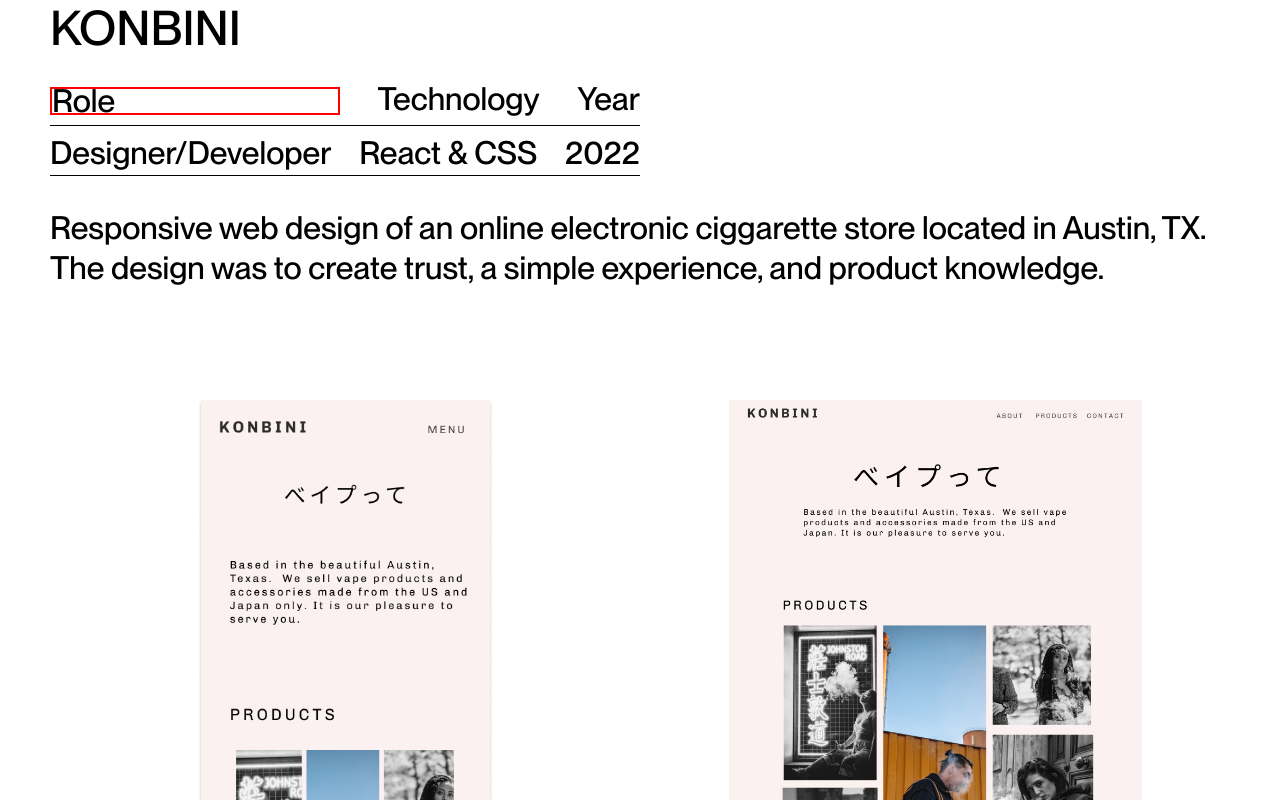
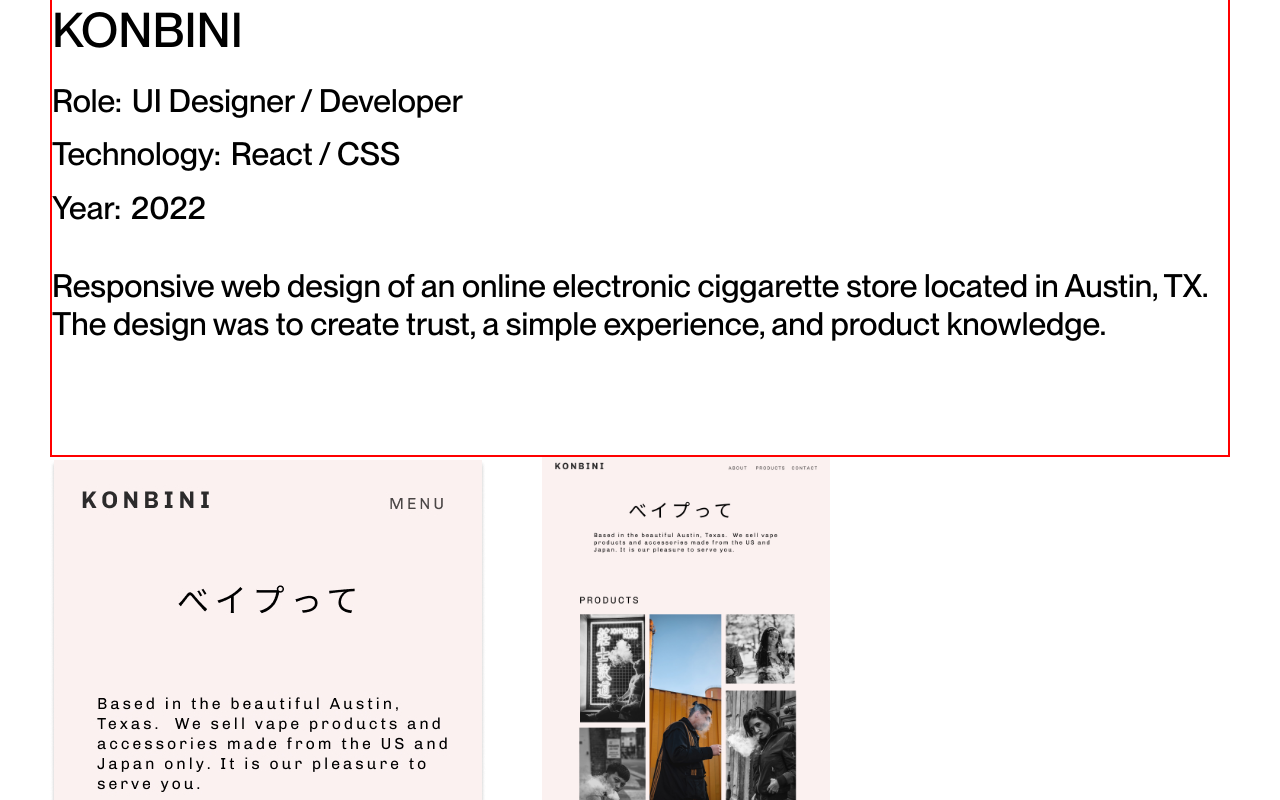
Before and after one commit to taerichard/port2, a React (Create React App) app: page /konbini in a window 1280 px wide. Shown: the part 80-880 px from the top of the page. Built offline with nearby package versions, Linux system fonts and the light colour scheme.

Commit message:
added new logo design

```diff
--- a/src/components/work/Designs.js
+++ b/src/components/work/Designs.js
@@ -2,6 +2,7 @@
 import kon from "../../resources/images/konbini.jpg";
 import north from "../../resources/images/northcreek.jpg";
 import "./styles/designStyles.css";
+import fitnessLogo from "../../resources/images/designs/fitnessLogo.png";
 
 const Designs = () => {
   const [selectedId, setSelectedId] = useState(1);
@@ -13,8 +14,8 @@
     },
     {
       id: 2,
-      title: "",
-      imgSrc: north,
+      title: "Logo",
+      imgSrc: fitnessLogo,
     },
     {
       id: 3,
--- a/src/pages/Konbini.js
+++ b/src/pages/Konbini.js
@@ -9,26 +9,20 @@
     <div className="konbini-container">
       <div className="konbini-header">
         <h1 className="konbini-title">Konbini</h1>
-        {/* <ul className="konbini-list">
-          <li className="konbini-list__item">
-            Role: UI Design and Development
-          </li>
-          <li className="konbini-list__item">
-            Technology: React JavaScript, CSS
-          </li>
-          <li className="konbini-list__item">Year: 2022</li>
-        </ul> */}
 
-        <div className="konbini-table">
-          <div className="konbini-table__header">
-            <span>Role</span>
-            <span>Technology</span>
-            <span>Year</span>
+        <div className="konbini-table-container">
+          <div className="konbini-role">
+            <h2>Role: </h2>
+            <h2>UI Designer / Developer</h2>
           </div>
-          <div className="konbini-table__data">
-            <span>Designer/Developer</span>
-            <span>React & CSS</span>
-            <span>2022</span>
+
+          <div className="konbini-tech">
+            <h2>Technology:</h2>
+            <h2>React / CSS</h2>
+          </div>
+          <div className="konbini-year">
+            <h2>Year:</h2>
+            <h2>2022</h2>
           </div>
         </div>
         <p className="konbini-bio">
@@ -39,10 +33,10 @@
       </div>
       <div className="konbini-images">
         <div className="konbini-images-1">
-          <img src={mobileImage} width="50%" />
+          <img src={mobileImage} />
         </div>
         <div className="konbini-images-2">
-          <img src={desktopImage} width="70%" />
+          <img src={desktopImage} />
         </div>
       </div>
       <ContactSection />
--- a/src/pages/styles/konbiniStyles.css
+++ b/src/pages/styles/konbiniStyles.css
@@ -4,81 +4,60 @@
 
 .konbini-header {
   padding-bottom: 5rem;
+  border: 2px solid red;
 }
 .konbini-title {
   font-size: 3rem;
   font-weight: 500;
   text-transform: uppercase;
 }
-.konbini-list {
-  list-style: none;
-  padding: 0;
+
+.konbini-role,
+.konbini-tech,
+.konbini-year {
+  display: flex;
+  flex-direction: row;
 }
 
-.konbini-list__item {
-  /* font-size: 2rem; */
-  font-size: 1.5rem;
-  line-height: 40px;
+.konbini-table-container h2 {
+  padding-right: 10px;
+  font-weight: 400;
+  font-size: 2rem;
+  line-height: 1%;
 }
 
 .konbini-bio {
   font-size: 2rem;
-  line-height: 40px;
+  line-height: 38px;
 }
 
 .konbini-images {
   display: flex;
-  /* flex-direction: column; */
-  text-align: center;
-  align-content: center;
-  margin-bottom: 15rem;
+  justify-items: center;
 }
 
-.konbini-images > div {
-  /* padding: 20px; */
-  width: 50%;
-  height: 50%;
+.konbini-images-1 {
+  /* height: 1000px;
+  width: 400px; */
+  justify-self: center;
 }
 
-.konbini-table {
-  display: flex;
-  flex-direction: column;
+.konbini-images-1 img {
+  height: 100%;
   width: 100%;
-  /* min-width: 1086px; */
-  /* max-width: 60%; */
-  /* border: 2px solid yellow; */
+  object-fit: contain;
 }
 
-.konbini-table__header {
-  display: flex;
-  justify-content: space-between;
+.konbini-images-2 {
+  height: 1000px;
+  width: 400px;
+  justify-self: center;
 }
 
-.konbini-table__header,
-.konbini-table__data {
-  border-bottom: 1px solid black;
-  padding-bottom: 10px;
-  padding-top: 15px;
-  width: 50%;
-}
-
-.konbini-table__header > *,
-.konbini-table__data > * {
-  /* width: 100%; */
-  font-size: 2rem;
-}
-
-.konbini-table__header span:nth-child(1) {
-  border: 2px solid red;
-  width: 286px;
-}
-
-.konbini-table__data {
-  display: flex;
-  justify-content: space-between;
-}
-
-.konbini-table__data {
+.konbini-images-2 img {
+  height: 100%;
+  width: 100%;
+  object-fit: contain;
 }
 
 @media only screen and (max-width: 768px) {
```
Also changed, not shown: src/resources/images/designs/f.png (added), src/resources/images/designs/fitnessLogo.png (added).
